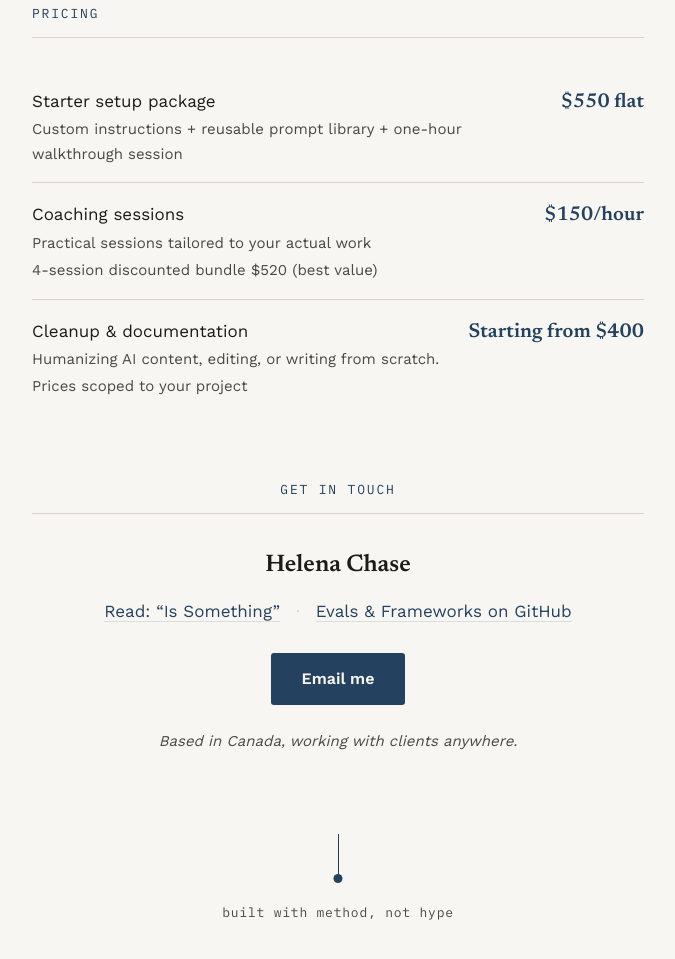
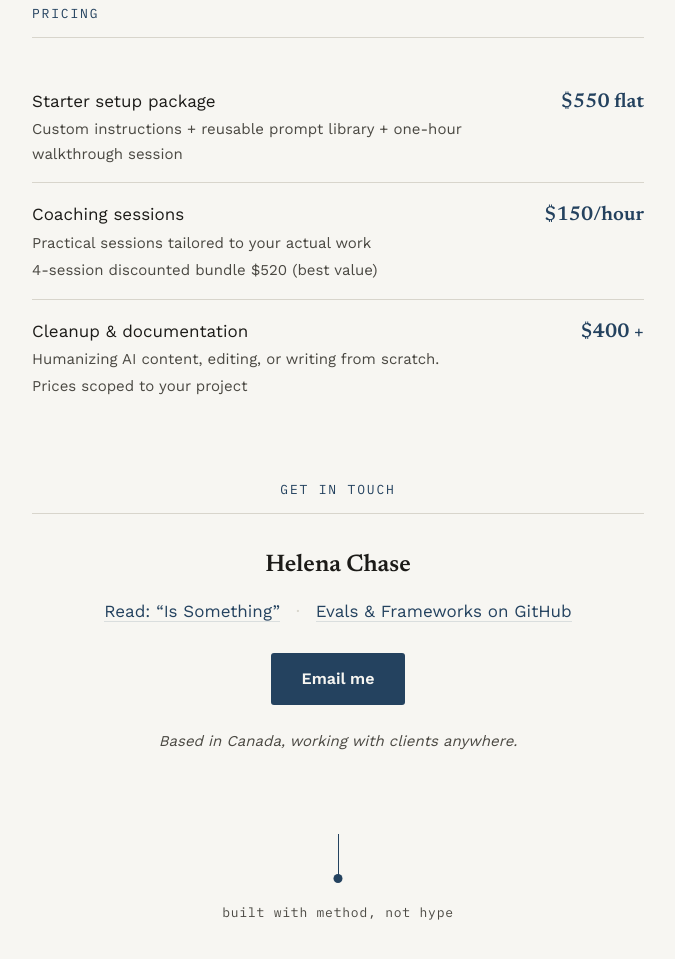
Before and after one commit to HelenaChase/practical-ai, a plain HTML site: page index.html in a window 1280 px wide. Shown: the part 1728-2687 px from the top of the page, without its empty margins (302-977 px from the left). Drawn offline with nearby package versions, Linux system fonts and the light colour scheme.

Commit message:
Update index.html

```diff
--- a/index.html
+++ b/index.html
@@ -292,7 +292,7 @@
           <small>Humanizing AI content, editing, or writing from scratch.</small>
           <small>Prices scoped to your project</small>
         </span>
-        <span class="amount">Starting from $400</span>
+        <span class="amount">$400 +</span>
       </li>
     </ul>
   </section>
```
